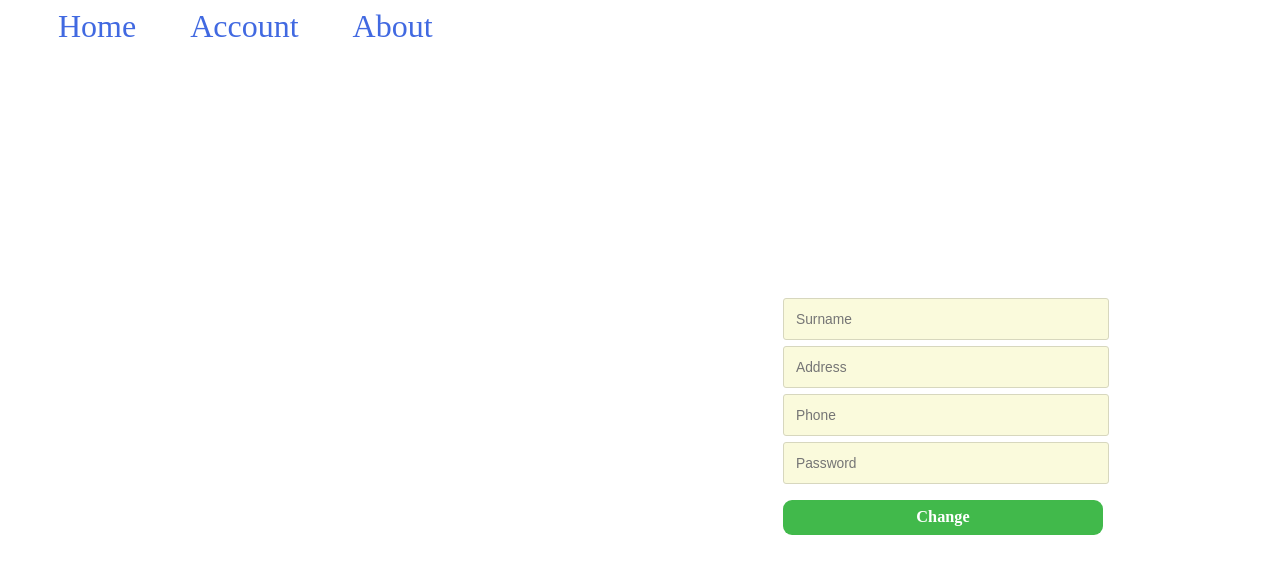
After one commit to 1lyasm/hobby_store, a Flask app: page /change_info in a window 1280 px wide. The commit adds this page. Shown: the top 574 px of the page. Run offline with Flask 3, Linux system fonts and the light colour scheme; some libraries are stand-ins or nearby versions.

Commit message:
add change infot

```diff
--- a/app.py
+++ b/app.py
@@ -209,3 +209,30 @@ def buy():
             return render_template("buy.html", msg=msg)
         return redirect("/home")
     return render_template("buy.html", msg=msg)
+
+
+def update_info(new_surn, new_addr, new_phone, new_passw):
+    conn = connect()
+    cursor = conn.cursor()
+
+    cursor.execute("begin")
+    cursor.execute(f"select id from users where name = '{cur_user}';")
+    cur_id = cursor.fetchall()[0][0]
+    cursor.execute(f"""update users set surname = '{new_surn}', addr = '{new_addr}',
+                   phone = '{new_phone}' where id = {cur_id};""")
+    cursor.execute(f"""update passwords set passw = '{new_passw}'
+                   where id = {cur_id};""")
+    cursor.execute("end")
+
+    cursor.close()
+    conn.close()
+
+@app.route("/change_info", methods=('GET', 'POST'))
+def change_info():
+    if request.method == "POST":
+        new_surn = request.form["surname"]
+        new_addr = request.form["addr"]
+        new_phone = request.form["phone"]
+        new_passw = request.form["passw"]
+        update_info(new_surn, new_addr, new_phone, new_passw)
+    return render_template("change_info.html")
--- a/templates/account.html
+++ b/templates/account.html
@@ -37,6 +37,8 @@
 <div class="info">Phone: {{phone}}</div>
 <div class="info">Spent: {{spent}}</div>
 
+<a id="reg_link" href="/change_info">Change info</a>
+<br></br>
 <h1>Bought items:</h1>
 
 <div class="grid-container">
--- /dev/null
+++ b/templates/change_info.html
@@ -0,0 +1,95 @@
+{% extends 'base.html' %}
+
+<h1>{% block title %} Buy {% endblock %}</h1>
+
+{% block content %}
+
+
+<style>
+    #uname_label,
+    #passw_label {
+        font-size: xx-large;
+        line-height: 70px;
+    }
+
+    #reg_form {
+        margin-top: 250px;
+        margin-left: 775px;
+    }
+
+    #uname_box,
+    #surname_box,
+    #addr_box,
+    #phone_box,
+    #passw_box {
+        height: 38px;
+        text-indent: 10px;
+        font-size: 0.365cm;
+        border-radius: 3px;
+        width: 320px;
+        background-color: rgb(250, 250, 220);
+        border-width: 0.05cm;
+        border-style: solid;
+        border-color: rgb(215, 215, 190);
+    }
+
+    #change_button {
+        height: 35px;
+        width: 320px;
+        border-radius: 9px;
+        font-size: 0.43cm;
+        font-weight: 600;
+        margin-left: 0px;
+        margin-top: -5px;
+        background-color: rgb(65, 185, 75);
+        border-color: turquoise;
+        color: white;
+        text-align: center;
+    }
+
+    #boxes>* {
+        margin: 3px 0;
+    }
+
+    button {
+        all: unset;
+    }
+
+    #msg {
+        font-size: x-large;
+    }
+</style>
+
+<form method="post" id="reg_form">
+
+    <div id="boxes">
+        <input type="text" name="surname" id="surname_box" placeholder="Surname">
+        </input>
+
+        <br>
+
+        <input type="text" name="addr" id="addr_box" placeholder="Address">
+        </input>
+
+        <br>
+
+        <input type="text" name="phone" id="phone_box" placeholder="Phone">
+        </input>
+
+        <br>
+
+        <input type="text" name="passw" id="passw_box" placeholder="Password">
+        </input>
+    </div>
+
+    <br>
+
+    <button type="submit" id="change_button">Change</button>
+
+    <br>
+    <br>
+    <label id="msg">{{ msg }}</label>
+
+</form>
+
+{% endblock %}
```
